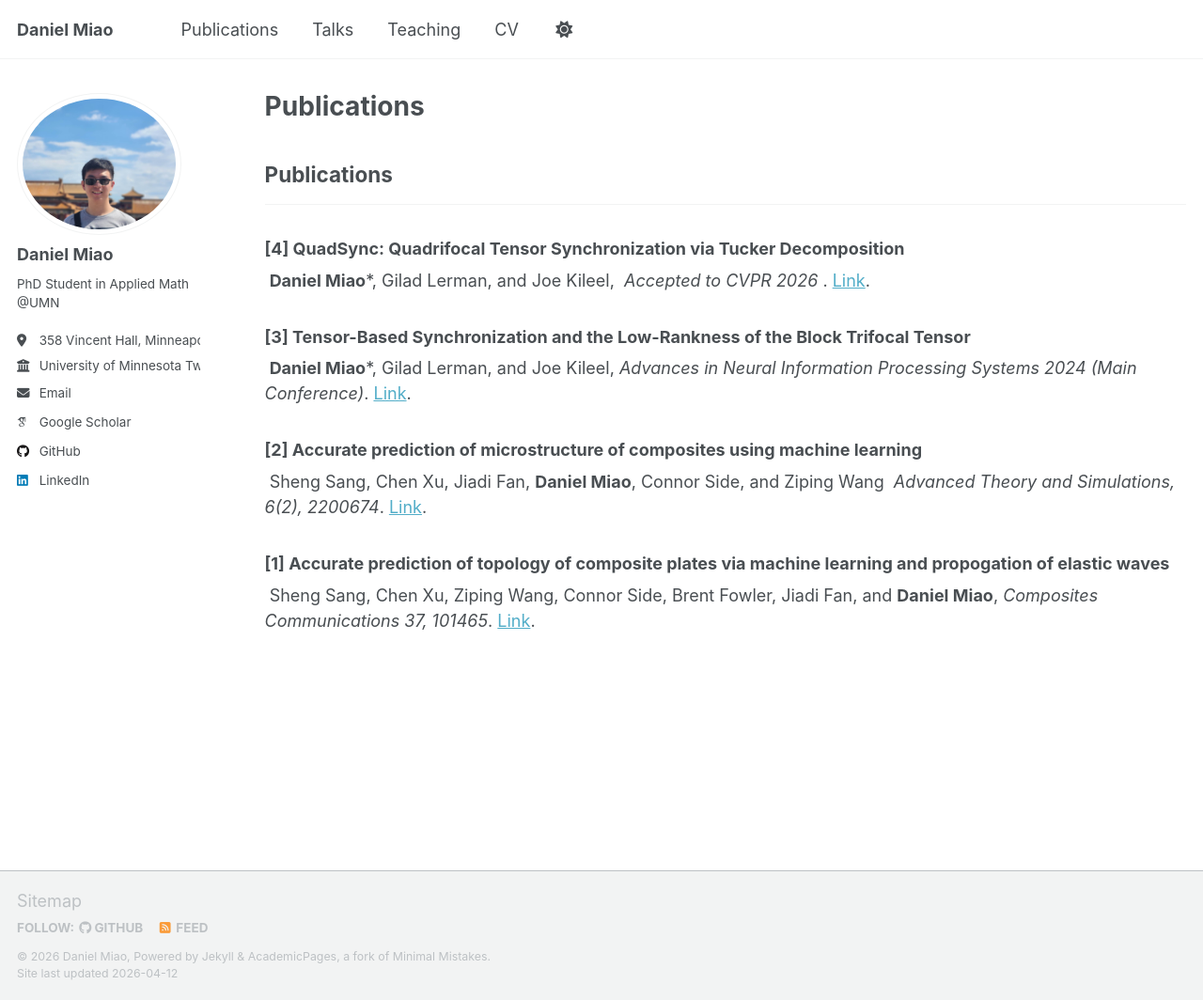
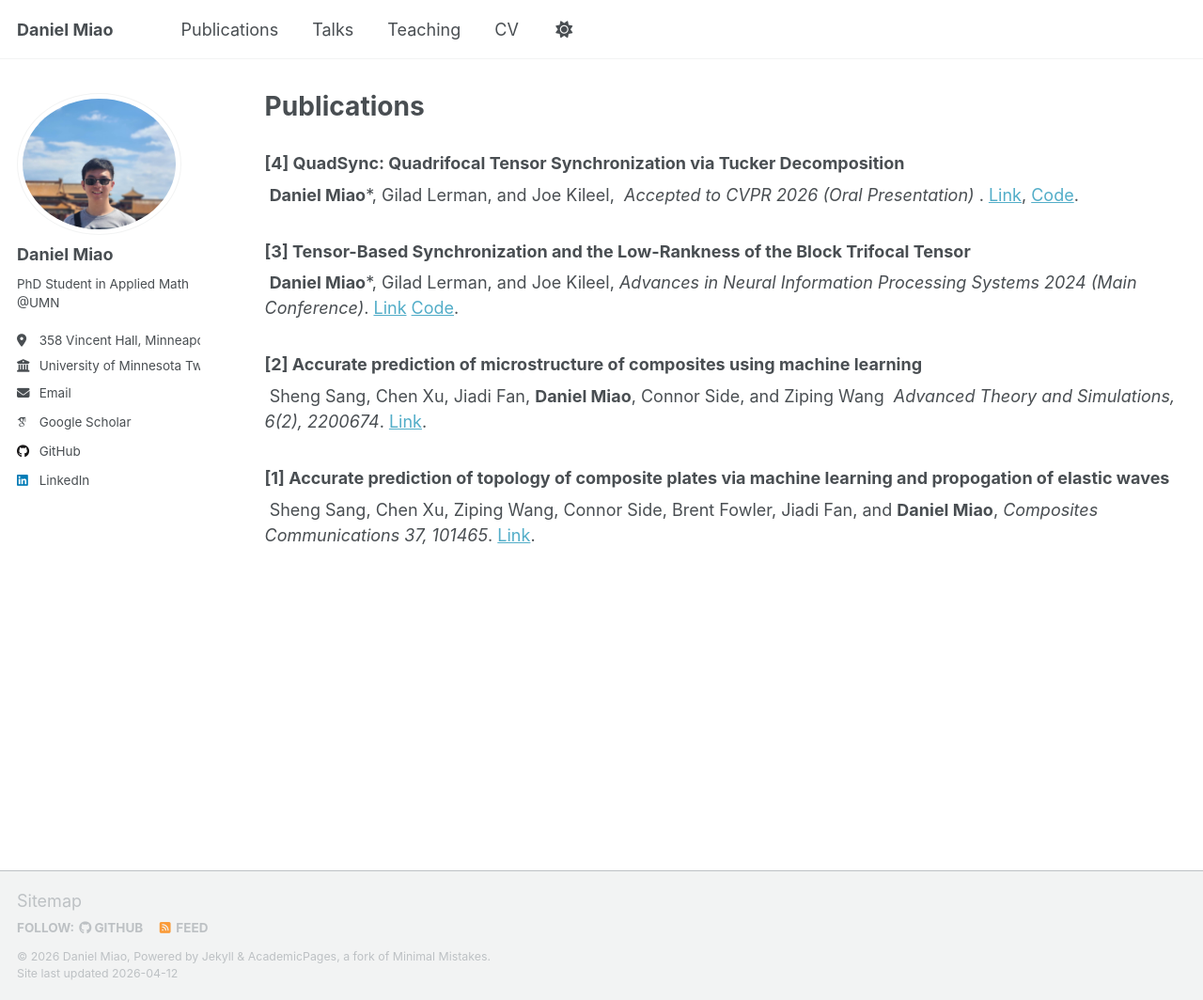
Before and after one commit to dmiao153/DanielMiao, a Jekyll site: the page built from _pages/publications.md, in a window 1280 px wide and 1064 px high. Shown: the whole window at 94% size. Built offline with Jekyll 4.4.1, drawn with Linux system fonts in a browser that asks for light colours; some web fonts are replaced; a script that is not in the unit is left out.

Commit message:
Revise publication entries and add code links
Updated publication details for QuadSync and added links to code repositories.

```diff
--- a/_pages/publications.md
+++ b/_pages/publications.md
@@ -6,13 +6,11 @@ author_profile: true
 ---
 
 
-
-<h2>Publications</h2><hr />
 <h3>[4] QuadSync: Quadrifocal Tensor Synchronization via Tucker Decomposition </h3>
-<div class="wordwrap"> <b>Daniel Miao</b>*, Gilad Lerman, and Joe Kileel, <i> Accepted to CVPR 2026 </i>. <a href="https://arxiv.org/abs/2602.22639" target="_blank">Link</a>.</div>
+<div class="wordwrap"> <b>Daniel Miao</b>*, Gilad Lerman, and Joe Kileel, <i> Accepted to CVPR 2026 (Oral Presentation) </i>. <a href="https://arxiv.org/abs/2602.22639" target="_blank">Link</a>, <a href="https://github.com/dmiao153/QuadSync" target="_blank">Code</a>.</div>
 
 <h3>[3] Tensor-Based Synchronization and the Low-Rankness of the Block Trifocal Tensor </h3>
-<div class="wordwrap"> <b>Daniel Miao</b>*, Gilad Lerman, and Joe Kileel, <i>Advances in Neural Information Processing Systems 2024 (Main Conference)</i>. <a href="https://proceedings.neurips.cc/paper_files/paper/2024/file/80cddcdd52c84d19b8b4a27a8e8c17d8-Paper-Conference.pdf" target="_blank">Link</a>.</div>
+<div class="wordwrap"> <b>Daniel Miao</b>*, Gilad Lerman, and Joe Kileel, <i>Advances in Neural Information Processing Systems 2024 (Main Conference)</i>. <a href="https://proceedings.neurips.cc/paper_files/paper/2024/file/80cddcdd52c84d19b8b4a27a8e8c17d8-Paper-Conference.pdf" target="_blank">Link</a> <a href="https://github.com/dmiao153/TrifocalSync" target="_blank">Code</a>.</div>
 
 
 <h3>[2] Accurate prediction of microstructure of composites using machine learning</h3>
```
